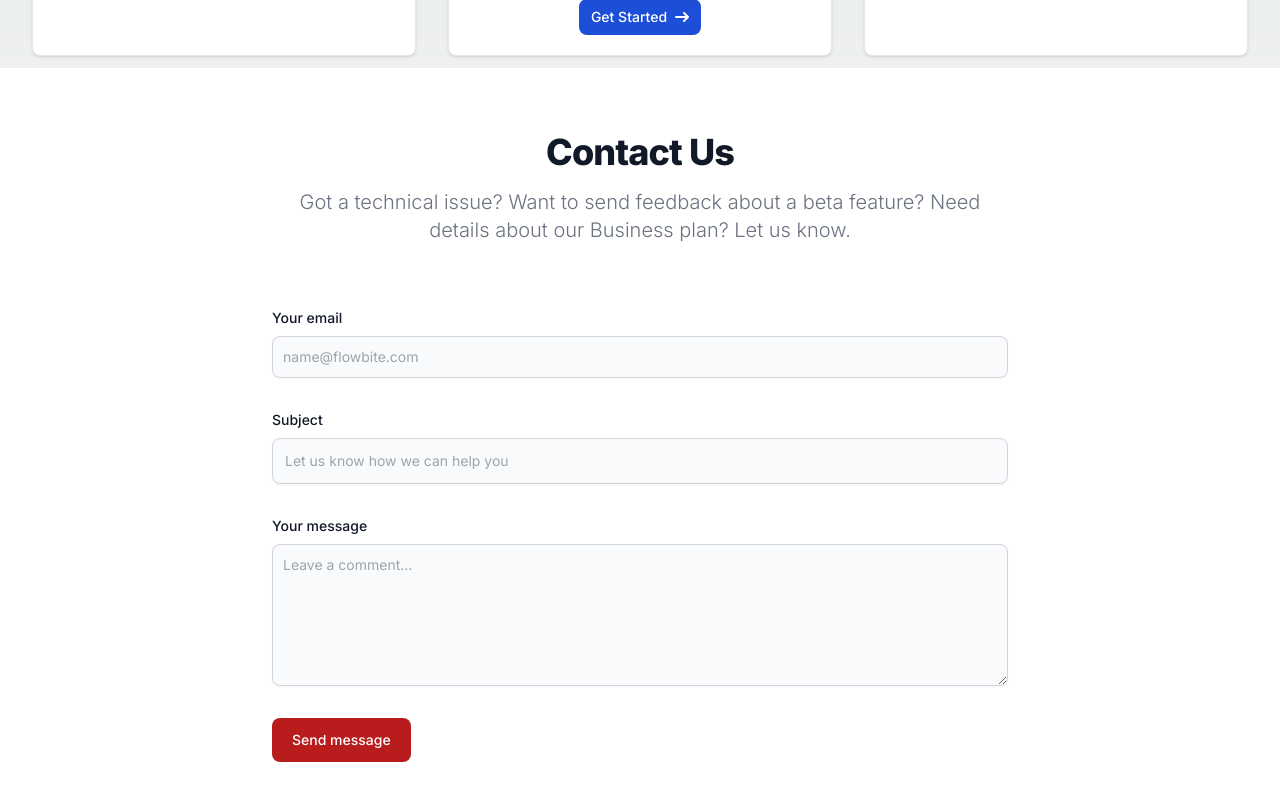
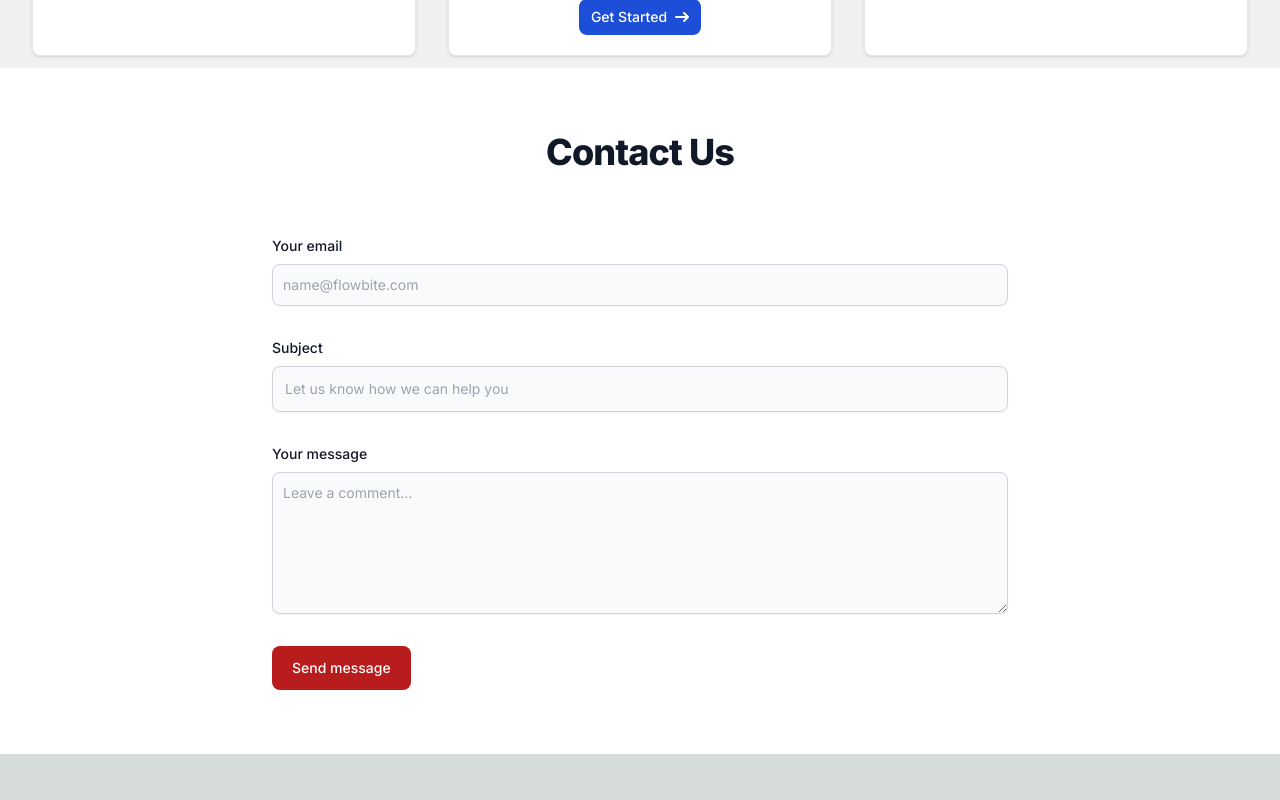
Before and after one commit to Christian-Downs/EdwardsvilleTechSolutionsFrontEnd, a Next.js app: page / in a window 1280 px wide. Shown: the part 976-1776 px from the top of the page. After the commit the page ends 1730 px from the top, so only its background shows below. Built offline with nearby package versions, Linux system fonts and the light colour scheme.

Commit message:
removed filler contact us

```diff
--- a/src/app/page.tsx
+++ b/src/app/page.tsx
@@ -153,7 +153,7 @@ export default function Home() {
           <section className="bg-white dark:bg-gray-900">
             <div className="py-8 lg:py-16 px-4 mx-auto max-w-screen-md">
               <h2 className="mb-4 text-4xl tracking-tight font-extrabold text-center text-gray-900 dark:text-white">Contact Us</h2>
-              <p className="mb-8 lg:mb-16 font-light text-center text-gray-500 dark:text-gray-400 sm:text-xl">Got a technical issue? Want to send feedback about a beta feature? Need details about our Business plan? Let us know.</p>
+              <p className="mb-8 lg:mb-16 font-light text-center text-gray-500 dark:text-gray-400 sm:text-xl"></p>
               <form onSubmit={handleSubmit} className="space-y-8">
                 <div>
                   <label htmlFor="email"
```
